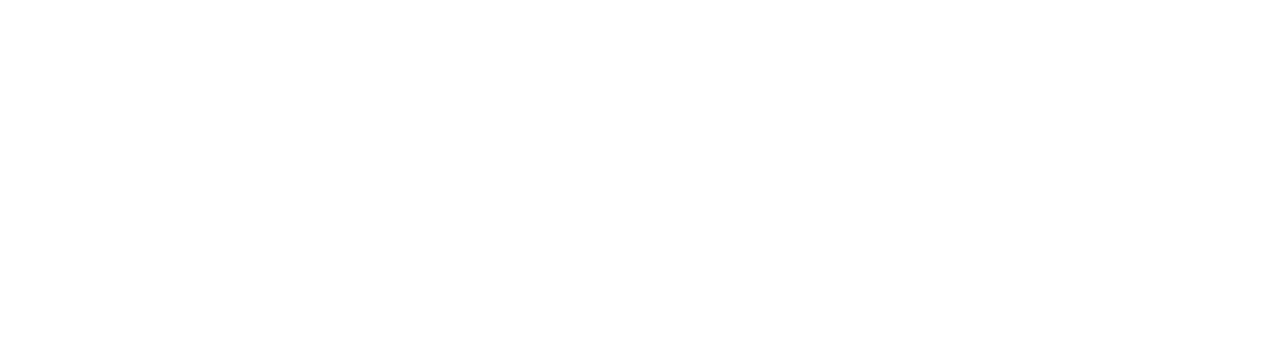
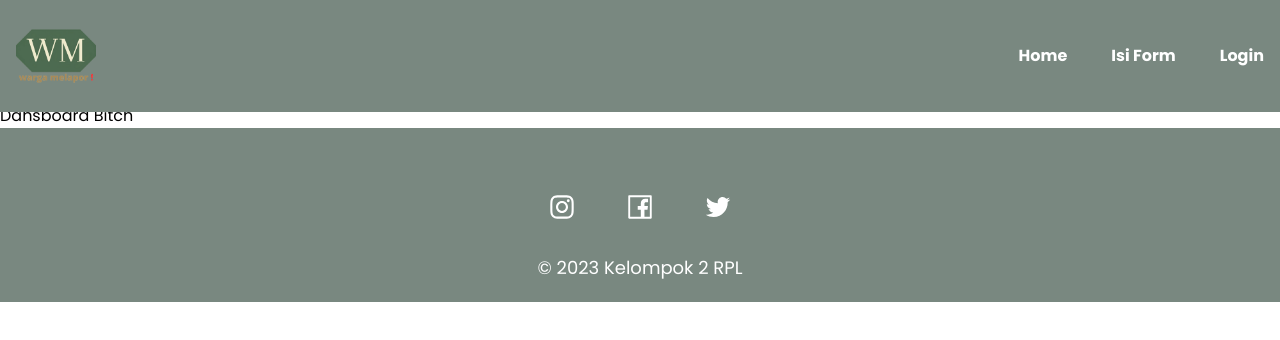
Before and after one commit to muhammadfauzanis/Tubes-RPL, a React (Create React App) app: page /dashboard in a window 1280 px wide. Before the commit this address had no page. Shown: the top 340 px of the page. Built offline with nearby package versions, Linux system fonts and the light colour scheme.

Commit message:
add dashboard and fix bug form card

```diff
--- a/src/App.jsx
+++ b/src/App.jsx
@@ -2,15 +2,17 @@ import { BrowserRouter as Router, Routes, Route} from "react-router-dom";
 import Login from "./Pages/Login";
 import Home from "./Pages/Home";
 import Form from "./Pages/Form";
+import Dashboard from "./Pages/Dashboard";
 
 function App() {
   return (
     <div className="App">
       <Router>
         <Routes>
+          <Route path="/" element={<Home />} />
           <Route path="/login" element={<Login />} />
-          <Route path="/" element={<Home />} />
           <Route path="/form" element={<Form />} />
+          <Route path="/dashboard" element={<Dashboard />} />
         </Routes>
       </Router>
     </div>
--- a/src/Components/FormCard.jsx
+++ b/src/Components/FormCard.jsx
@@ -1,12 +1,9 @@
 import axios from "axios";
 import { useEffect, useState } from "react";
 import { useForm } from "react-hook-form";
-import { GrAttachment } from "react-icons/gr";
-import { useNavigate } from "react-router-dom";
 import Swal from "sweetalert2";
 
 function FormCard() {
-  const [showPopUp, setShowPopup] = useState(false);
   const { handleSubmit, reset } = useForm();
 
   const [laporan, setLaporan] = useState({
@@ -18,9 +15,6 @@ function FormCard() {
   });
 
   const [instansi, setInstansi] = useState([]);
-  const [valid, setValid] = useState(false);
-
-  const navigate = useNavigate();
 
   const urlLaporan =
     "https://expressjs-server-production-da81.up.railway.app/laporan";
@@ -45,22 +39,22 @@ function FormCard() {
   const onSubmit = () => {
     const isFormValid = Object.values(laporan).every((value) => value !== "");
     if (isFormValid) {
-      setShowPopup(true);
-      setTimeout(() => {
-        axios.post(urlLaporan, laporan).then((res) => {
+        axios.post(urlLaporan, laporan)
+        .then((res) => {
+          setTimeout(() => {
+            popUp(true)
+          },1000)
           reset();
-          setValid(true);
-        });
-      }, 3000);
+        })
     } else {
       setTimeout(() => {
-        setShowPopup(true);
-      }, 3000);
+        popUp(false)
+      }, 1000);
     }
   };
 
-  const popUp = () => {
-    if (valid) {
+  const popUp = (status) => {
+    if (status) {
       Swal.fire({
         icon: "success",
         title: "Terima Kasih Atas Laporan Anda!",
@@ -165,11 +159,6 @@ function FormCard() {
             <input id="file-upload" type="file" className="hidden" />
           </label> */}
           <button
-            onClick={() => {
-              if (showPopUp) {
-                popUp();
-              }
-            }}
             className=" bg-[#85a888] p-3 text-white rounded-md w-32 hover:bg-[#5d9461] transition "
             type="submit"
           >
--- a/src/Components/Navbar.jsx
+++ b/src/Components/Navbar.jsx
@@ -6,7 +6,8 @@ function Navbar() {
   const handleLogout = () => {
     Cookies.remove("username");
     Cookies.remove("id_kategori");
-    window.location.reload(false);
+    Cookies.remove("nama")
+    window.location.reload(false)
   };
 
   return (
@@ -15,6 +16,16 @@ function Navbar() {
         <img src={logo} alt="" className="h-20" />
         <div className="hidden w-full md:block md:w-auto">
           <ul className="font-medium flex flex-col p-4 md:p-0 mt-4 md:flex-row md:space-x-8 md:mt-0 ">
+          {Cookies.get("id_kategori") === '1' && (
+              <li>
+                <Link
+                  className="block py-2 pl-3 text-white font-bold rounded md:bg-transparentmd:p-0  cursor-pointer hover:text-[#A6BB8D] transition duration-200 ease-in-out"
+                  to="/dashboard"
+                >
+                 Dashboard
+                </Link>
+              </li>
+            )}
             <li>
               <Link
                 className="block py-2 pl-3 text-white font-bold rounded md:bg-transparentmd:p-0  cursor-pointer hover:text-[#A6BB8D] transition duration-200 ease-in-out"
@@ -31,17 +42,21 @@ function Navbar() {
                 Isi Form
               </Link>
             </li>
+            {Cookies.get("username") === undefined && (
+            <li>
+              <Link
+                className="block py-2 pl-3 text-white font-bold rounded md:bg-transparentmd:p-0  cursor-pointer hover:text-[#A6BB8D] transition duration-200 ease-in-out"
+                to="/login"
+              >
+                Login
+              </Link>
+            </li>
+            )}
             {Cookies.get("username") !== undefined && (
               <li onClick={handleLogout}>
-                <p className="block py-2 pl-3 text-white font-bold rounded md:bg-transparentmd:p-0  cursor-pointer hover:text-[#A6BB8D] transition duration-200 ease-in-out">
+                <p
+                  className="block py-2 pl-3 text-white font-bold rounded md:bg-transparentmd:p-0  cursor-pointer hover:text-[#A6BB8D] transition duration-200 ease-in-out">
                   Logout
-                </p>
-              </li>
-            )}
-            {Cookies.get("id_kategori") === '1' && (
-              <li>
-                <p className="block py-2 pl-3 text-white font-bold rounded md:bg-transparentmd:p-0  cursor-pointer hover:text-[#A6BB8D] transition duration-200 ease-in-out">
-                  Add Instansi
                 </p>
               </li>
             )}
--- a/src/Components/ReportList.jsx
+++ b/src/Components/ReportList.jsx
@@ -47,7 +47,7 @@ function ReportList(props) {
                 tanggal_respon: tanggalRespon,
               },
             ]);
-          } else if (parseInt(props.user) === 2 && k.tujuan === Cookies.get('nama')) {
+          } else if ((parseInt(props.user) === 2 && k.tujuan === Cookies.get('nama')) && k.status === true ) {
             setData((res) => [
               ...res,
               {
--- /dev/null
+++ b/src/Pages/Dashboard.jsx
@@ -0,0 +1,20 @@
+import Footer from "../Components/Footer";
+import Navbar from "../Components/Navbar";
+
+
+function Dashboard() {
+  return (
+    <div>
+      <div className="bg-[#798880] pt-20">
+        <Navbar />;
+      </div>
+      <div>
+        Dahsboard Bitch
+      </div>
+
+      <Footer />
+    </div>
+  );
+}
+
+export default Dashboard;
```
